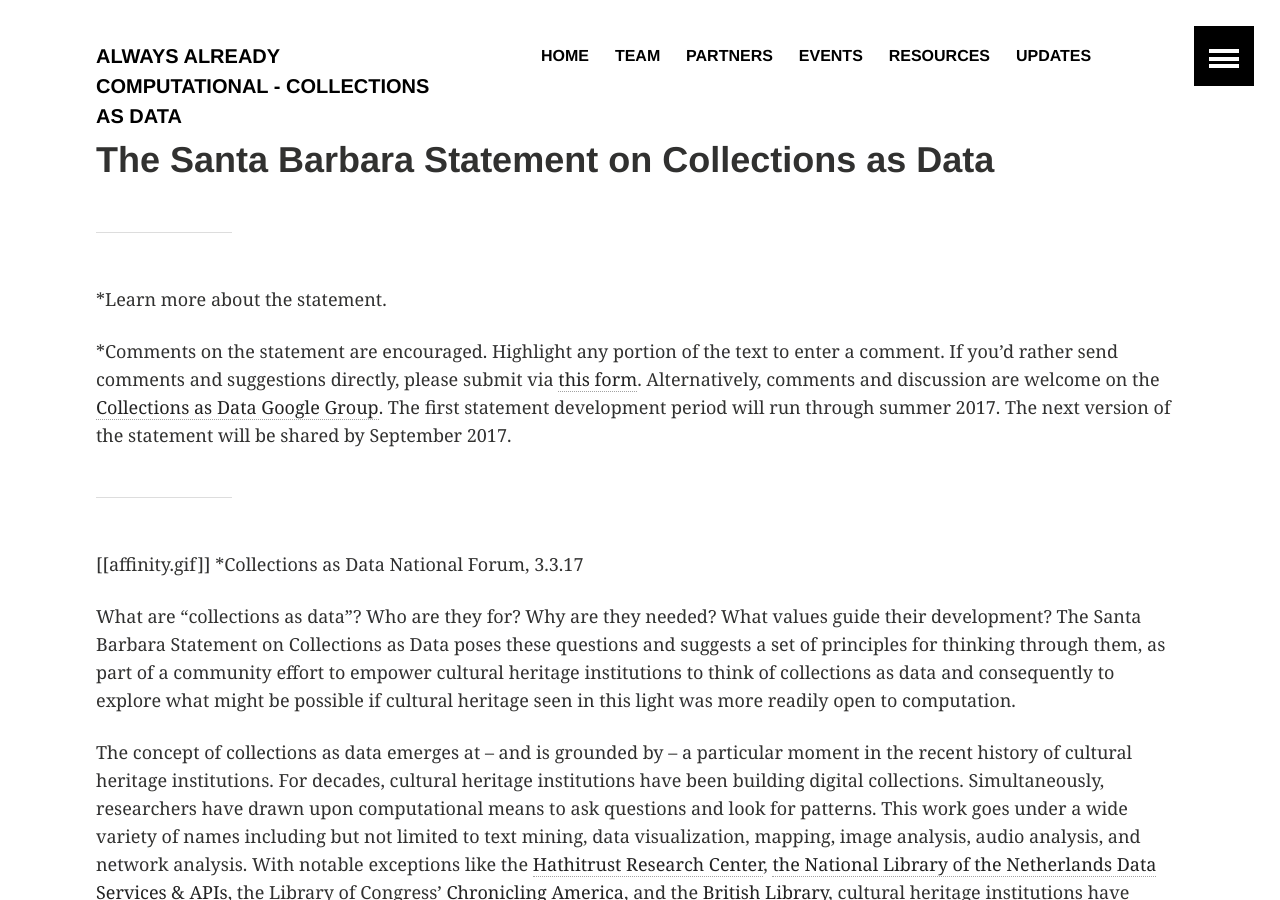
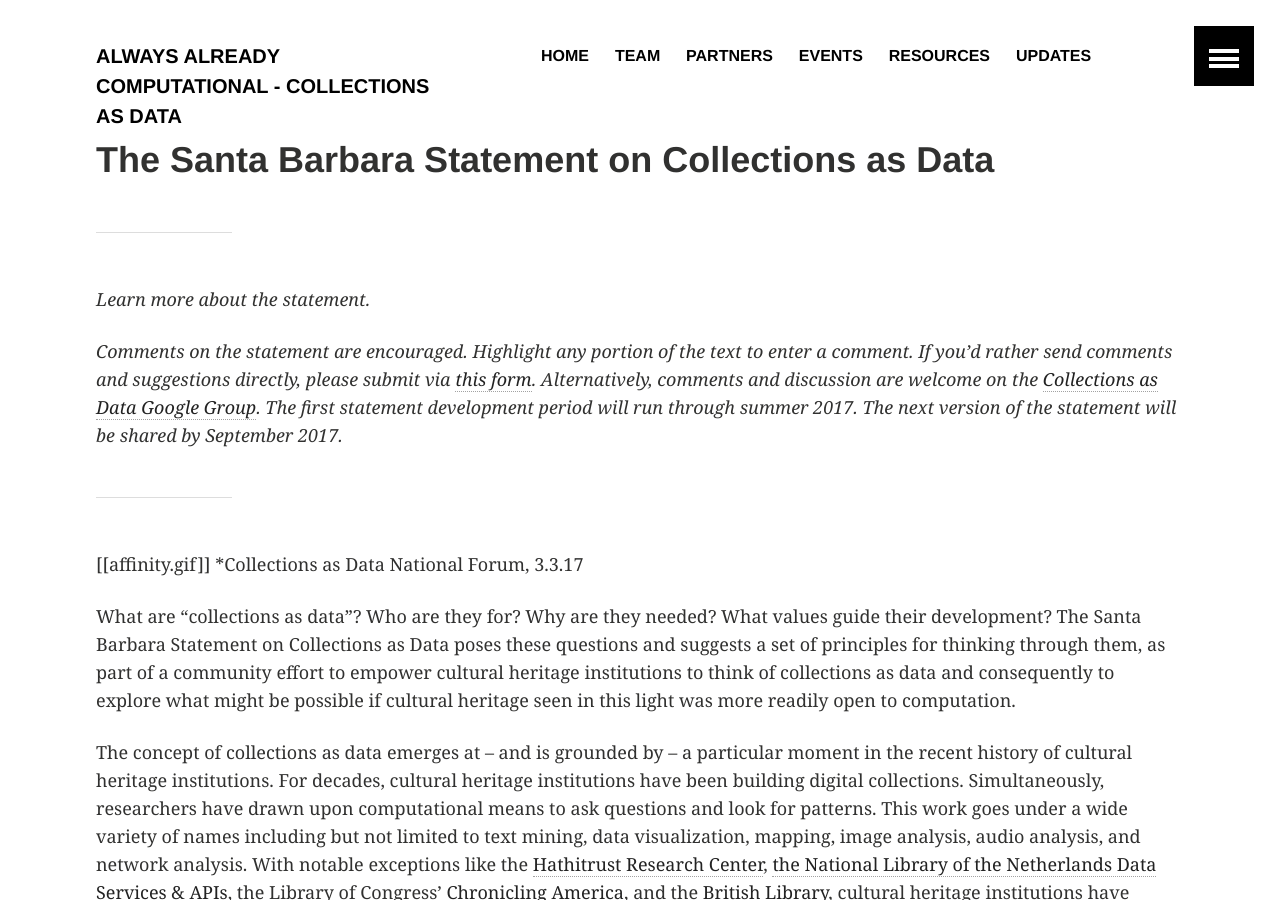
Before and after one commit to collectionsasdata/collectionsasdata.github.io, a Jekyll site: the page built from statement.markdown, in a window 1280 px wide and 900 px high. Built offline with Jekyll 4.4.1, drawn with Linux system fonts in a browser that asks for light colours; a script that is not in the unit is left out.

```diff
--- a/statement.md
+++ b/statement.markdown
@@ -3,9 +3,9 @@ layout: archive
 title:  "The Santa Barbara Statement on Collections as Data"
 ---
 ---
-*Learn more about the statement.
+*Learn more about the statement.*
 
-*Comments on the statement are encouraged. Highlight any portion of the text to enter a comment. If you’d rather send comments and suggestions directly, please submit via [this form](https://docs.google.com/forms/d/e/1FAIpQLScomC9tex3RHMQRTwOLfxSRFq14i5nnov7Km149qvCUO7JDpA/viewform?usp=sf_link). Alternatively, comments and discussion are welcome on the [Collections as Data Google Group](https://groups.google.com/forum/#!forum/collectionsasdata). The first statement development period will run through summer 2017. The next version of the statement will be shared by September 2017.
+*Comments on the statement are encouraged. Highlight any portion of the text to enter a comment. If you’d rather send comments and suggestions directly, please submit via [this form](https://docs.google.com/forms/d/e/1FAIpQLScomC9tex3RHMQRTwOLfxSRFq14i5nnov7Km149qvCUO7JDpA/viewform?usp=sf_link). Alternatively, comments and discussion are welcome on the [Collections as Data Google Group](https://groups.google.com/forum/#!forum/collectionsasdata). The first statement development period will run through summer 2017. The next version of the statement will be shared by September 2017.*
 
 ---
 [[affinity.gif]]
```
